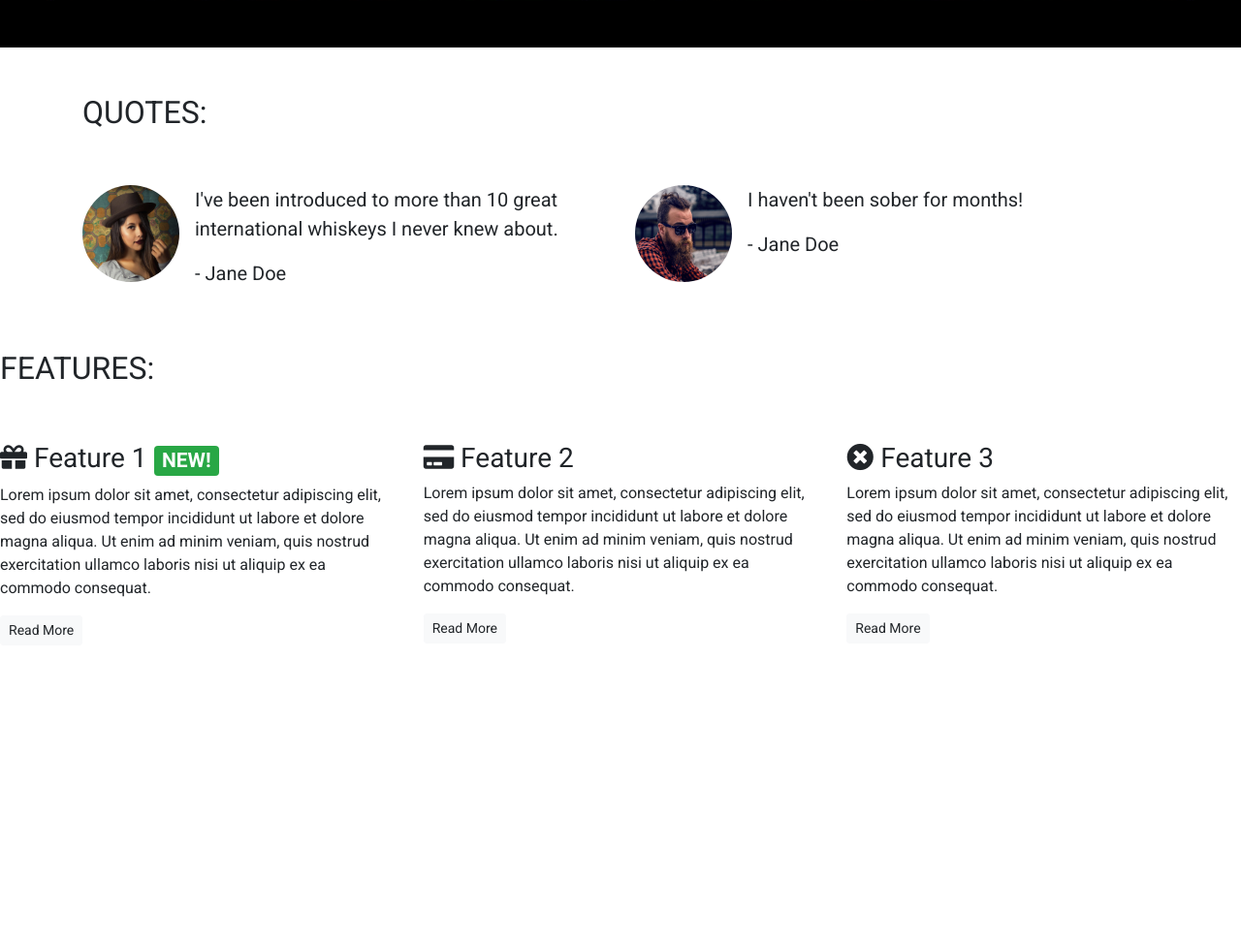
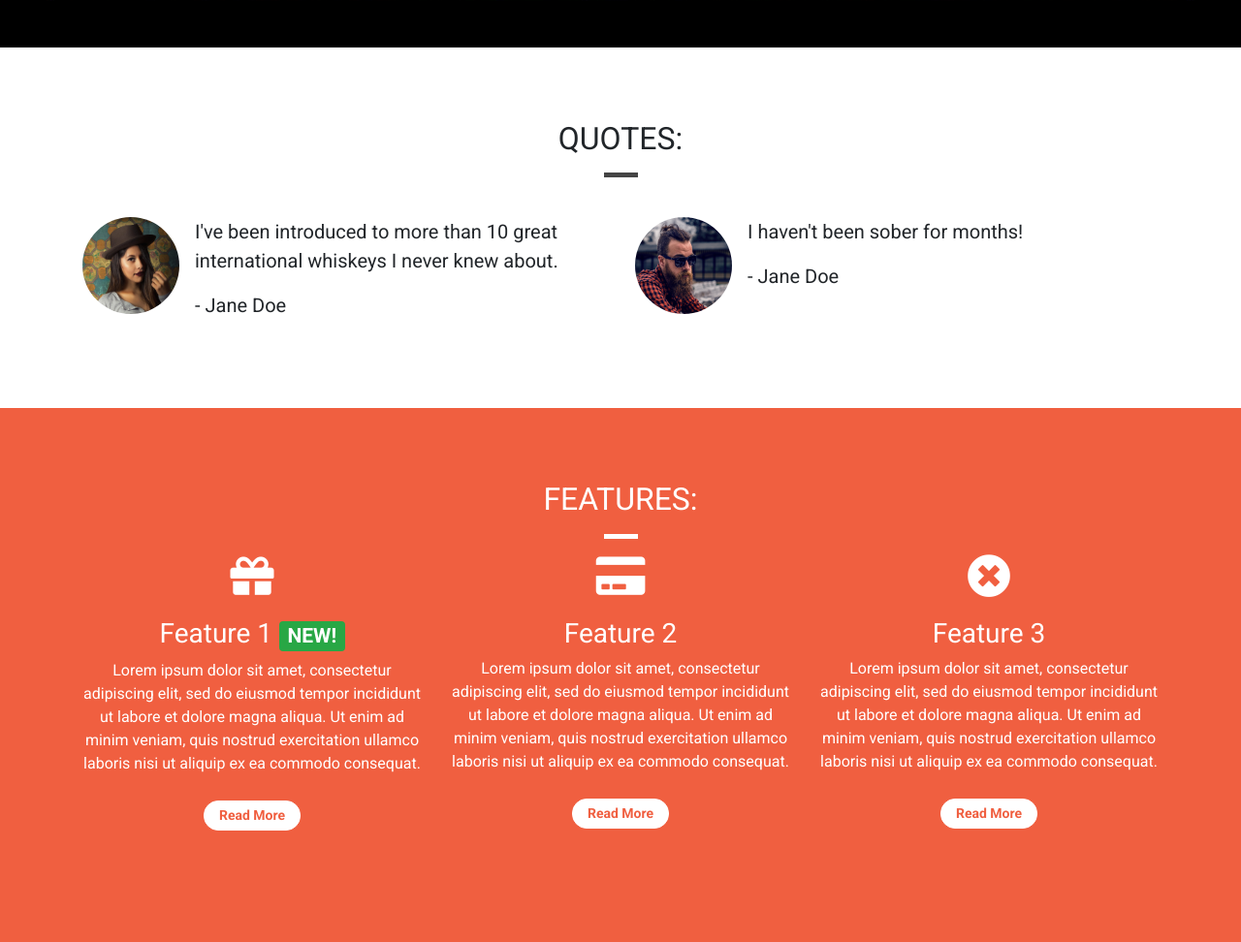
Before and after one commit to MarcSparks7/Template, a plain HTML site: page index.html in a window 1280 px wide. Shown: the part 751-1723 px from the top of the page at 97% size. Before the commit the page ends 1433 px from the top, so only its background shows below. Drawn offline with nearby package versions, Linux system fonts and the light colour scheme.

Commit message:
made personal changes

```diff
--- a/css/style.css
+++ b/css/style.css
@@ -2,21 +2,16 @@ body {
     font-family: 'Roboto', sans-serif;
 }
 
-.alert-container .col-12 {
-    padding-left: 0;
-    padding-right: 0;
+/* Containers */
+
+.container-wrapper {}
+
+.container-wrapper--red {
+    background-color: #f05f40;
+    color: white;
 }
 
-.site-wide-alert {
-    color: #544600;
-    background-color: #eec802;
-    border-color: #eec802;
-    padding: 5px 15px;
-    margin-bottom: 0;
-    border: 1px solid transparent;
-    border-radius: 0;
-}
-
+.alert-container {}
 
 .callout-container {
     height: 100vh;
@@ -43,6 +38,11 @@ body {
     background-color: rgba(0, 0, 0, 0.5);
 }
 
+.content-container {
+    padding-top: 75px;
+    padding-bottom: 75px;
+}
+
 /* Navbar */
 
 .navalert-container {
@@ -52,6 +52,12 @@ body {
     z-index: 1;
     padding-left: 0;
     padding-right: 0;
+}
+
+.green {
+    background-color: green;
+    border-radius: 15px;
+    color: white;
 }
 
 .navbar {
@@ -74,7 +80,6 @@ body {
 }
 
 
-/* Jumbotron */
 
 .jumbotron {
     background-color: transparent;
@@ -98,7 +103,7 @@ body {
     color: #d0d0d0;
 }
 
-/* Block dividers */
+
 
 .block-divider {
     width: 75px;
@@ -111,11 +116,13 @@ body {
     background-color: #f05f40;
 }
 
+.block-divider--white {
+    background-color: white;
+}
+
 .block-divider--short {
     width: 35px;
 }
-
-/* Buttons */
 
 .btn--cta {
     font-weight: bold;
@@ -137,3 +144,56 @@ body {
     border-color: #df4929;
     color: white;
 }
+
+
+.alert-container .col-12 {
+    padding-left: 0;
+    padding-right: 0;
+}
+
+.site-wide-alert {
+    color: #544600;
+    background-color: #eec802;
+    border-color: #eec802;
+    padding: 5px 15px;
+    margin-bottom: 0;
+    border: 1px solid transparent;
+    border-radius: 0;
+}
+
+
+
+.page-header {
+    margin-bottom: 0;
+    border-bottom: 0;
+    text-align: center;
+}
+
+.page-header h2 {
+    margin-top: 0;
+}
+
+.quotes .page-header {
+    margin-bottom: 25px;
+}
+
+.feature {
+    text-align: center;
+    margin-bottom: 40px;
+}
+
+.feature i {
+    margin-bottom: 20px;
+    font-size: 45px;
+    line-height: 45px;
+}
+
+.feature .btn {
+    background-color: white;
+    border-color: white;
+    border-radius: 15px;
+    min-width: 100px;
+    font-weight: bold;
+    margin-top: 10px;
+    color: #f05f40;
+}
--- a/index.html
+++ b/index.html
@@ -64,7 +64,7 @@
                     <p class="lead">Sign up today to start receiving the world's best whiskeys every month.
                         <s class="d-none d-sm-inline">€19.99</s>
                         <span class="d-inline d-sm-none"><br></span>
-                        <strong><mark>First one is free!</mark></strong></p>
+                        <strong><mark class="green">First one is free!</mark></strong></p>
                     <button class="btn btn-lg btn--cta btn--red" data-toggle="modal" data-target="#signUpModal">Sign Up!</button>
                     <p class="text-muted"><small>You must be over 18 to sign up to our service. Please, drink responsibly.</small></p>
                 </section>
@@ -74,11 +74,13 @@
     </div>
 
     <!-- Quotes -->
-    <div class="container quotes-container">
+    <div class="container-wrapper">
+        <div class="container quotes-container content-container">
             <section class="quotes">
                 <div class="row">
-                <div class="col-12 my-5">
+                    <div class="col-12 page-header">
                         <h2 class="text-uppercase">Quotes:</h2>
+                        <hr class="block-divider block-divider--short">
                     </div>
                 </div>
                 <div class="row">
@@ -112,33 +114,36 @@
             </section>
             <!-- /.quotes -->
         </div>
+    </div>
 
     <!-- Features -->
-    <div class="features-container">
+    <div class="container-wrapper container-wrapper--red">
+        <div class="container features-container content-container">
             <section class="features">
                 <div class="row">
-                <div class="col-12 my-5">
+                    <div class="col-12 page-header">
                         <h2 class="text-uppercase">Features:</h2>
+                        <hr class="block-divider block-divider--short block-divider--white">
                     </div>
                 </div>
                 <div class="row">
                     <div class="col-12 col-md-6 col-lg-4">
                         <div class="feature">
-                        <h3><i class="fas fa-gift d-none d-sm-inline"></i> Feature 1 <span class="badge badge-success">NEW!</span></h3>
+                            <h3><i class="fas fa-gift d-none d-sm-block"></i> Feature 1 <span class="badge badge-success">NEW!</span></h3>
                             <p>Lorem ipsum dolor sit amet, consectetur adipiscing elit, sed do eiusmod tempor incididunt ut labore et dolore magna aliqua. Ut enim ad minim veniam, quis nostrud exercitation ullamco laboris nisi ut aliquip ex ea commodo consequat.</p>
                             <p><a class="btn btn-sm btn-light" href="">Read More</a></p>
                         </div>
                     </div>
                     <div class="col-12 col-md-6 col-lg-4">
                         <div class="feature">
-                        <h3><i class="fas fa-credit-card d-none d-sm-inline"></i> Feature 2</h3>
+                            <h3><i class="fas fa-credit-card d-none d-sm-block"></i> Feature 2</h3>
                             <p>Lorem ipsum dolor sit amet, consectetur adipiscing elit, sed do eiusmod tempor incididunt ut labore et dolore magna aliqua. Ut enim ad minim veniam, quis nostrud exercitation ullamco laboris nisi ut aliquip ex ea commodo consequat.</p>
                             <p><a class="btn btn-sm btn-light" href="">Read More</a></p>
                         </div>
                     </div>
                     <div class="col-12 d-md-none d-lg-block col-lg-4">
                         <div class="feature">
-                        <h3><i class="fas fa-times-circle d-none d-sm-inline"></i> Feature 3</h3>
+                            <h3><i class="fas fa-times-circle d-none d-sm-block"></i> Feature 3</h3>
                             <p>Lorem ipsum dolor sit amet, consectetur adipiscing elit, sed do eiusmod tempor incididunt ut labore et dolore magna aliqua. Ut enim ad minim veniam, quis nostrud exercitation ullamco laboris nisi ut aliquip ex ea commodo consequat.</p>
                             <p><a class="btn btn-sm btn-light" href="">Read More</a></p>
                         </div>
@@ -146,6 +151,7 @@
                 </div>
             </section>
             <!-- /.features -->
+        </div>
     </div>
 
     <div class="modal" tabindex="-1" role="dialog" id="signUpModal">
```
Lines whose indentation alone changed are shown as unchanged.
